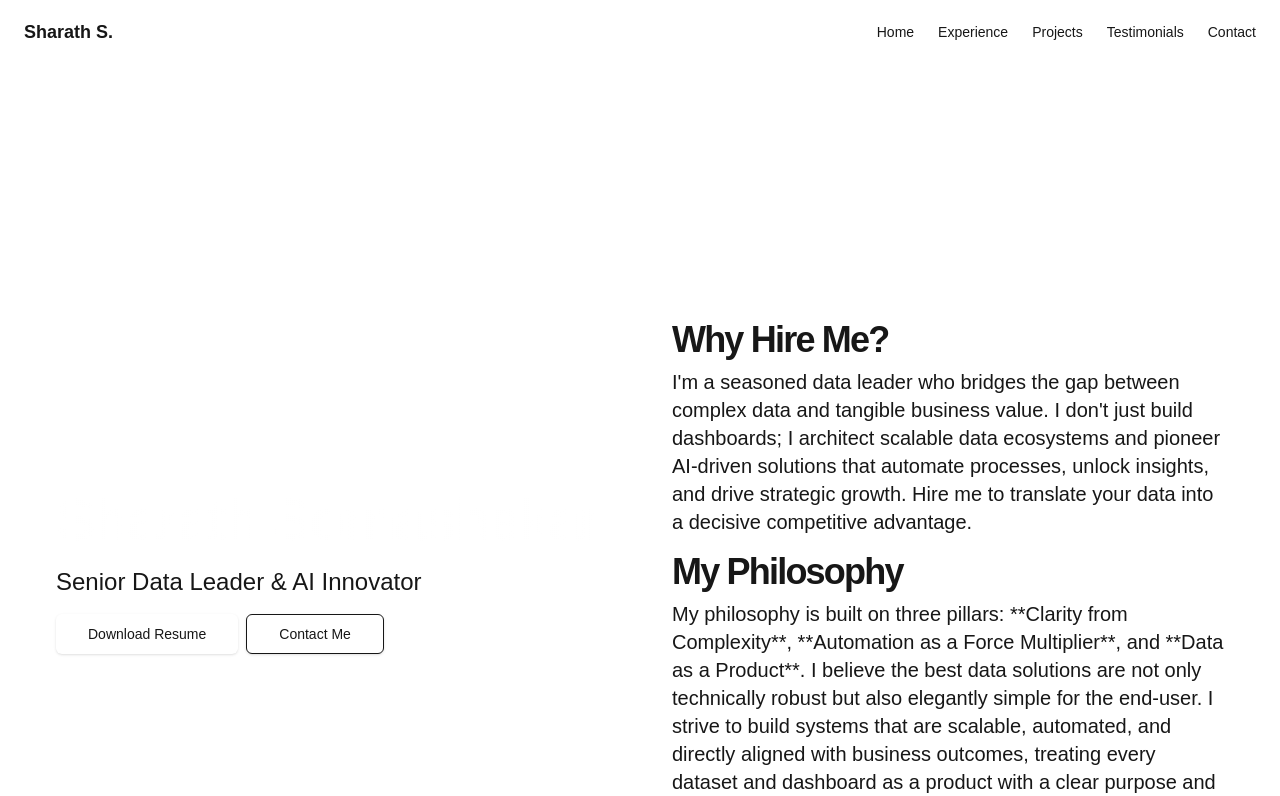
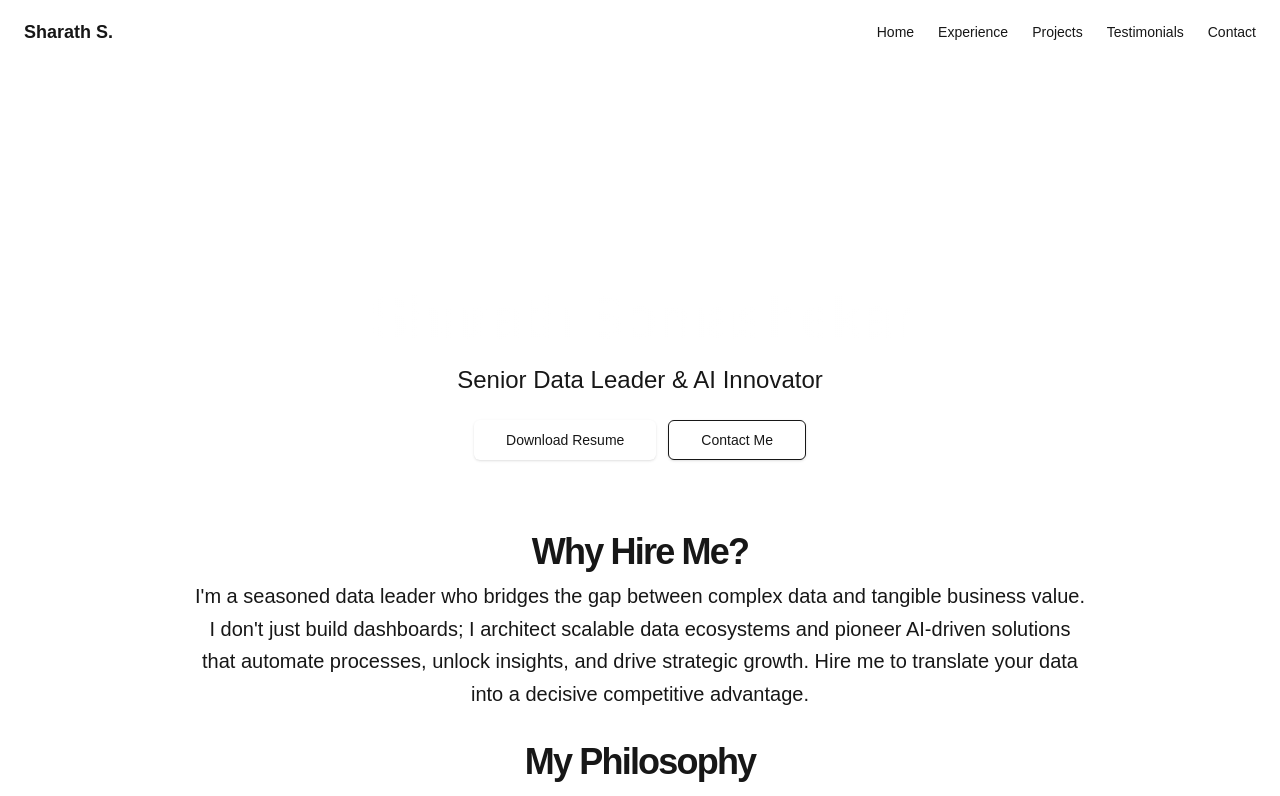
Before and after one commit to sharath459/portfolio, a Next.js app: page / in a window 1280 px wide. Shown: the top 796 px of the page. Built offline with nearby package versions, Linux system fonts and the light colour scheme.

Commit message:
fix: Correct text formatting and improve hero layout

```diff
--- a/src/components/Hero.tsx
+++ b/src/components/Hero.tsx
@@ -5,10 +5,9 @@ import { heroData } from '@/lib/data';
 export function Hero() {
   return (
     <AnimatedSection>
-      <section id="home" className="w-full py-24 md:py-32 lg:py-40 xl:py-48">
-        <div className="container px-4 md:px-6">
-          <div className="grid gap-12 lg:grid-cols-2 lg:gap-16">
-            <div className="flex flex-col justify-center space-y-4">
+      <section id="home" className="w-full py-24 md:py-32 lg:py-40">
+        <div className="container px-4 md:px-6 text-center">
+          <div className="flex flex-col items-center space-y-6">
             <div className="space-y-4">
               <h1 className="text-4xl font-bold tracking-tighter sm:text-5xl xl:text-6xl/none bg-clip-text text-transparent bg-gradient-to-r from-white to-primary">
                 Sharath Somashekar
@@ -16,7 +15,8 @@ export function Hero() {
               <p className="text-2xl text-muted-foreground">
                 Senior Data Leader & AI Innovator
               </p>
-                <div className="flex flex-col gap-2 min-[400px]:flex-row">
+            </div>
+            <div className="flex flex-col gap-3 min-[400px]:flex-row justify-center">
               <Link
                 href="/Resume/Sharath_Resume_2025.pdf"
                 target="_blank"
@@ -32,16 +32,15 @@ export function Hero() {
                 Contact Me
               </Link>
             </div>
-              </div>
-            </div>
-            <div className="flex flex-col justify-center space-y-4">
+
+            <div className="max-w-4xl mx-auto pt-12 space-y-8">
                 <div className="space-y-2">
                     <h2 className="text-3xl font-bold tracking-tighter sm:text-4xl">Why Hire Me?</h2>
-                    <p className="text-muted-foreground md:text-xl" dangerouslySetInnerHTML={{ __html: heroData.pitch }}></p>
+                    <p className="text-muted-foreground md:text-xl/relaxed" dangerouslySetInnerHTML={{ __html: heroData.pitch }}></p>
                 </div>
                 <div className="space-y-2">
                     <h2 className="text-3xl font-bold tracking-tighter sm:text-4xl">My Philosophy</h2>
-                    <p className="text-muted-foreground md:text-xl" dangerouslySetInnerHTML={{ __html: heroData.philosophy }}></p>
+                    <p className="text-muted-foreground md:text-xl/relaxed" dangerouslySetInnerHTML={{ __html: heroData.philosophy }}></p>
                 </div>
             </div>
           </div>
```
Lines whose indentation alone changed are shown as unchanged.
